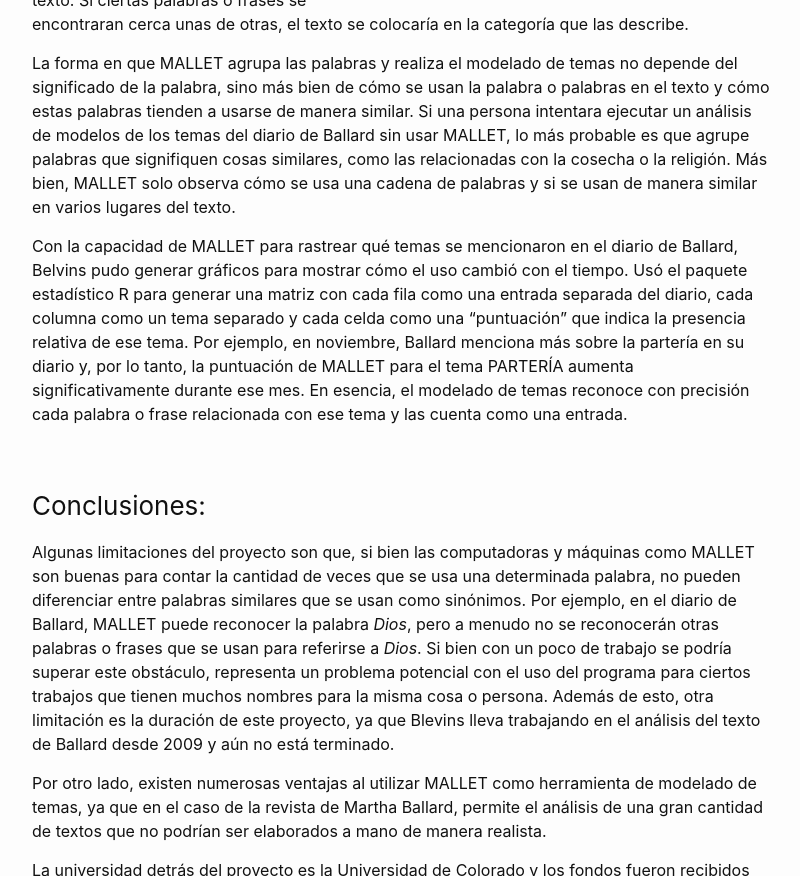
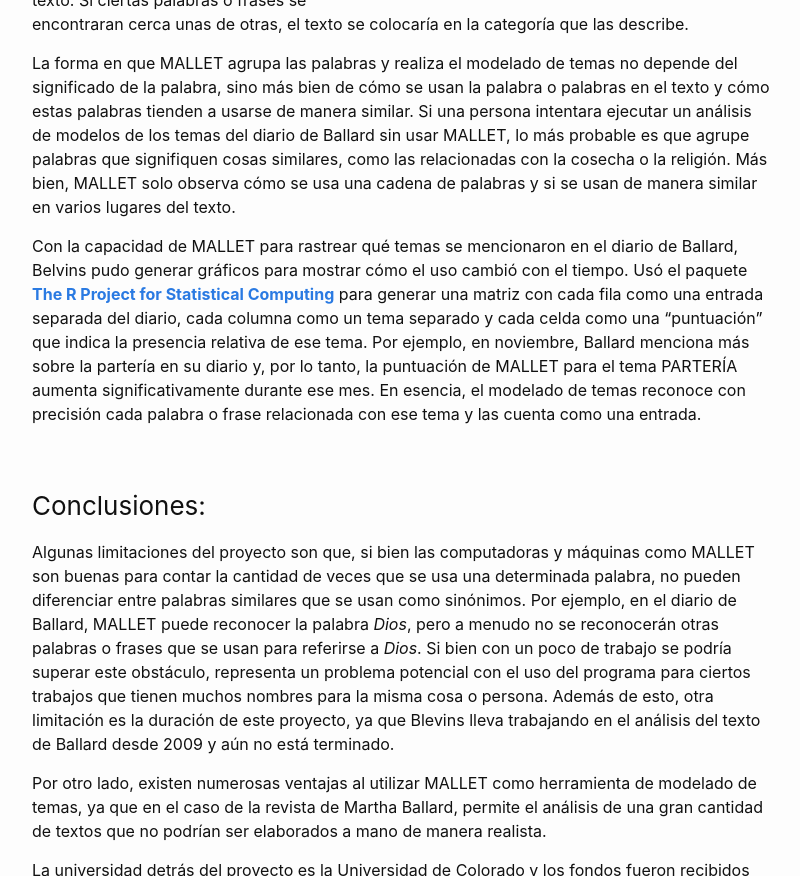
Before and after one commit to gmagnant00/gmagnant00.github.io, a Jekyll site: the page built from _posts/2021-08-30-analisis-proyectoHD.md, in a window 1280 px wide and 900 px high, scrolled down 1392 px, cut to the strip 24-900 px from the top of the window. Shown: the whole strip, without its empty margins (238-1038 px from the left). Built offline with Jekyll 4.4.1, drawn with Linux system fonts in a browser that asks for light colours.

Commit message:
Update 2021-08-30-analisis-proyectoHD.md

```diff
--- a/_posts/2021-08-30-analisis-proyectoHD.md
+++ b/_posts/2021-08-30-analisis-proyectoHD.md
@@ -20,7 +20,7 @@
 
 La forma en que MALLET agrupa las palabras y realiza el modelado de temas no depende del significado de la palabra, sino más bien de cómo se usan la palabra o palabras en el texto y cómo estas palabras tienden a usarse de manera similar. Si una persona intentara ejecutar un análisis de modelos de los temas del diario de Ballard sin usar MALLET, lo más probable es que agrupe palabras que signifiquen cosas similares, como las relacionadas con la cosecha o la religión. Más bien, MALLET solo observa cómo se usa una cadena de palabras y si se usan de manera similar en varios lugares del texto.
 
-Con la capacidad de MALLET para rastrear qué temas se mencionaron en el diario de Ballard, Belvins pudo generar gráficos para mostrar cómo el uso cambió con el tiempo. Usó el paquete estadístico R para generar una matriz con cada fila como una entrada separada del diario, cada columna como un tema separado y cada celda como una "puntuación" que indica la presencia relativa de ese tema. Por ejemplo, en noviembre, Ballard menciona más sobre la partería en su diario y, por lo tanto, la puntuación de MALLET para el tema PARTERÍA aumenta significativamente durante ese mes. En esencia, el modelado de temas reconoce con precisión cada palabra o frase relacionada con ese tema y las cuenta como una entrada.
+Con la capacidad de MALLET para rastrear qué temas se mencionaron en el diario de Ballard, Belvins pudo generar gráficos para mostrar cómo el uso cambió con el tiempo. Usó el paquete [**The R Project for Statistical Computing**](https://www.r-project.org/) para generar una matriz con cada fila como una entrada separada del diario, cada columna como un tema separado y cada celda como una "puntuación" que indica la presencia relativa de ese tema. Por ejemplo, en noviembre, Ballard menciona más sobre la partería en su diario y, por lo tanto, la puntuación de MALLET para el tema PARTERÍA aumenta significativamente durante ese mes. En esencia, el modelado de temas reconoce con precisión cada palabra o frase relacionada con ese tema y las cuenta como una entrada.
 
 
 ### Conclusiones:
```
